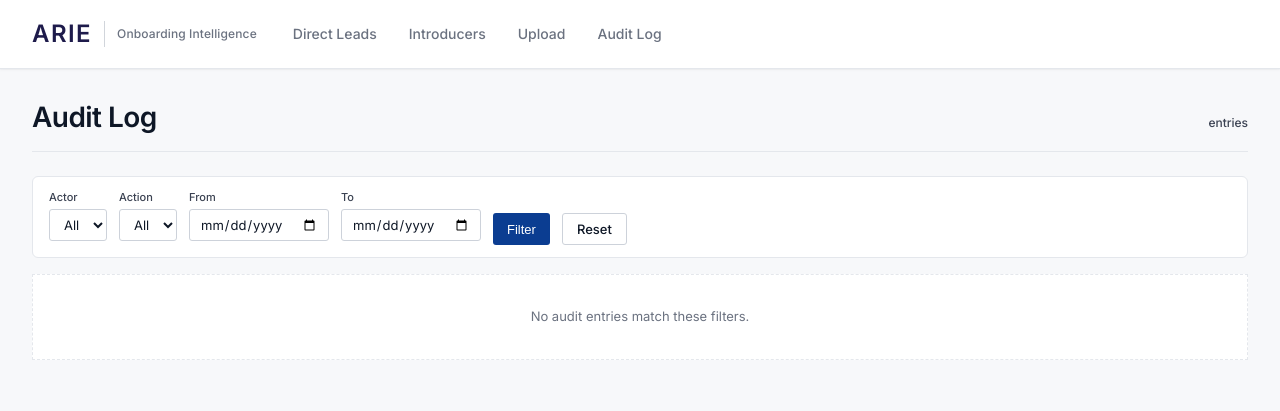
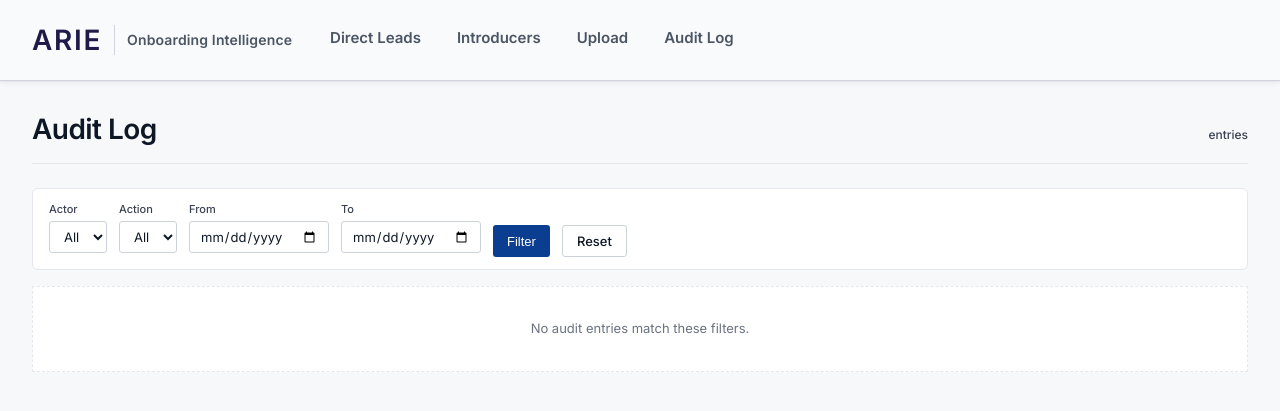
Before and after one commit to ismaelloveexcel/arie-onboarding-intelligence, a Python web app: template src/templates/audit.html in a window 1280 px wide. Shown: the top 411 px of the page. Run offline with Jinja, Linux system fonts and the light colour scheme; the template is opened without the code that fills it, so the values that code supplies are empty; some libraries are stand-ins or nearby versions.

Commit message:
style: nav bar more prominent - tinted bg, taller, larger tabs

```diff
--- a/src/static/style.css
+++ b/src/static/style.css
@@ -90,9 +90,9 @@
    Top nav
    ========================================================================= */
 .site-header {
-  background: var(--surface);
-  border-bottom: 1px solid var(--line);
-  box-shadow: 0 1px 0 rgba(15, 23, 42, 0.02), 0 1px 3px rgba(15, 23, 42, 0.04);
+  background: #f8fafc;
+  border-bottom: 1px solid #d1d5db;
+  box-shadow: 0 1px 0 rgba(15, 23, 42, 0.03), 0 2px 6px rgba(15, 23, 42, 0.06);
   position: sticky;
   top: 0;
   z-index: 50;
@@ -104,7 +104,7 @@
   display: flex;
   align-items: center;
   gap: var(--s-8);
-  height: 68px;
+  height: 80px;
 }
 .brand-lockup {
   display: inline-flex;
@@ -115,7 +115,7 @@
 }
 .brand-lockup:hover { text-decoration: none; }
 .brand-mark {
-  font-size: 24px;
+  font-size: 28px;
   font-weight: 900;
   letter-spacing: 0.06em;
   color: #1e1b4b;
@@ -123,13 +123,13 @@
 }
 .brand-divider {
   width: 1px;
-  height: 26px;
+  height: 30px;
   background: #d1d5db;
 }
 .brand-product {
-  font-size: var(--text-sm);
-  font-weight: 500;
-  color: var(--ink-3);
+  font-size: 14px;
+  font-weight: 600;
+  color: #4b5563;
   letter-spacing: 0.01em;
   line-height: 1;
 }
@@ -140,14 +140,14 @@
   height: 100%;
 }
 .site-nav a {
-  color: #6b7280;
-  font-weight: 500;
-  font-size: 14px;
-  padding: 0 4px;
+  color: #4b5563;
+  font-weight: 600;
+  font-size: 15px;
+  padding: 0 6px;
   height: 100%;
   display: inline-flex;
   align-items: center;
-  border-bottom: 2px solid transparent;
+  border-bottom: 3px solid transparent;
   text-decoration: none;
   transition: color 120ms ease, border-color 120ms ease;
 }
@@ -158,7 +158,7 @@
 }
 .site-nav a.is-active {
   color: #1e1b4b;
-  font-weight: 700;
+  font-weight: 800;
   border-bottom-color: #1e1b4b;
 }
 .nav-actor {
```
